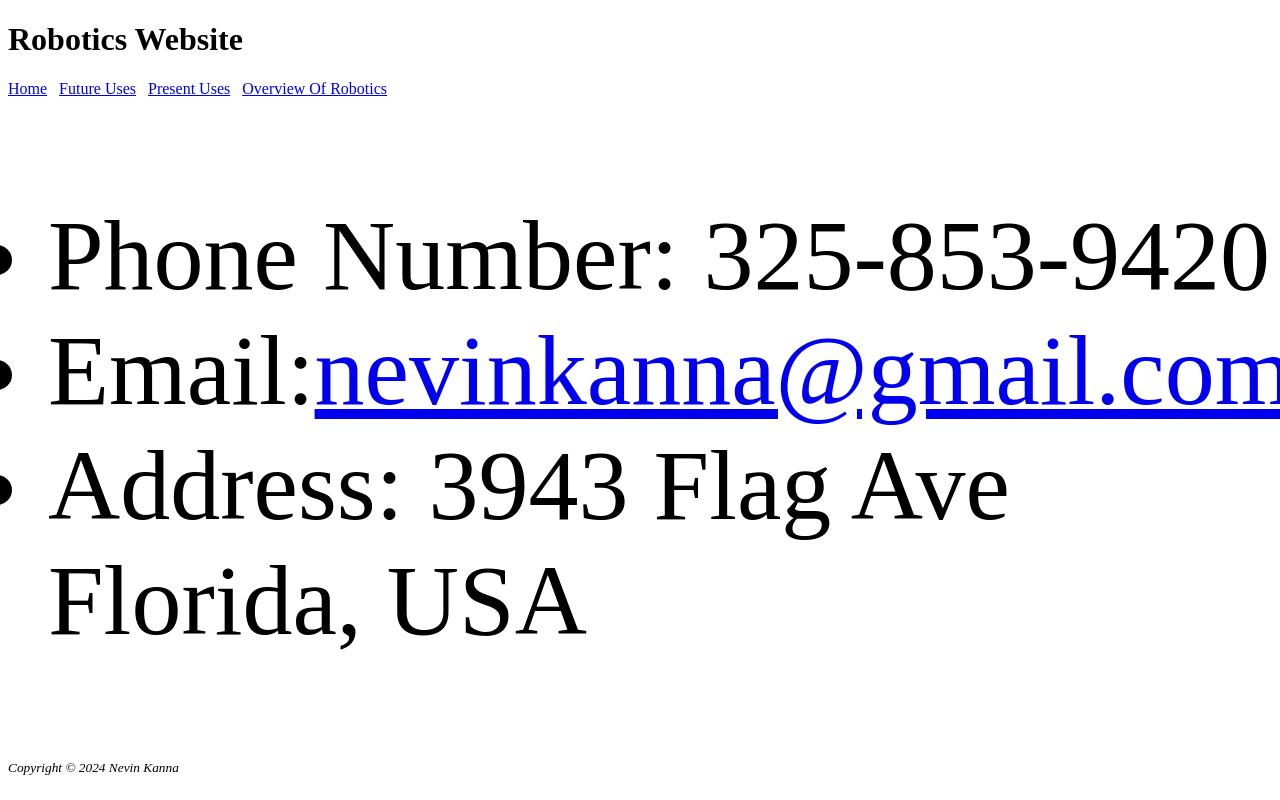
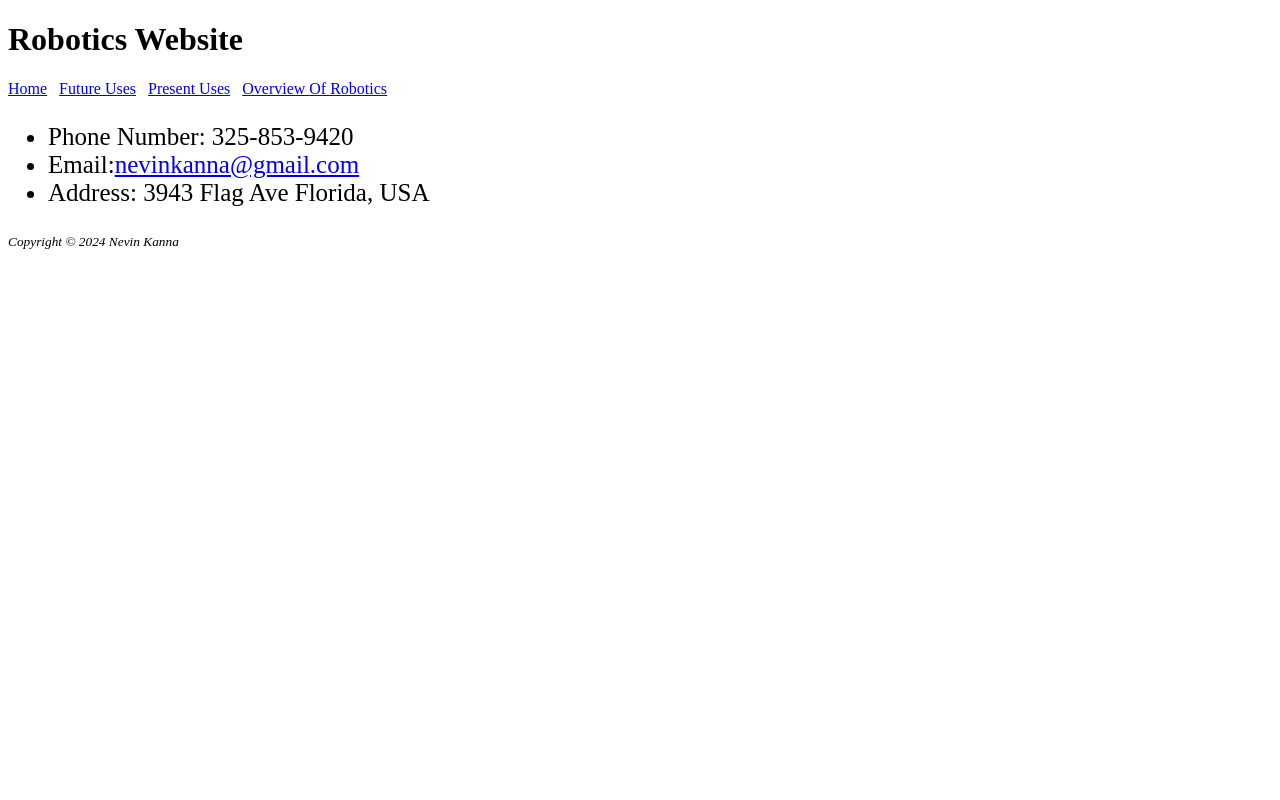
Before and after one commit to NEVNK/Assignment-5.6, a plain HTML site: page contactinfo.html in a window 1280 px wide. Drawn offline with Linux system fonts and the light colour scheme.

Commit message:
Update contact.css

```diff
--- a/contact.css
+++ b/contact.css
@@ -1 +1 @@
-ul {font-size: 100px;}
+ul {font-size: 25px;}
```
